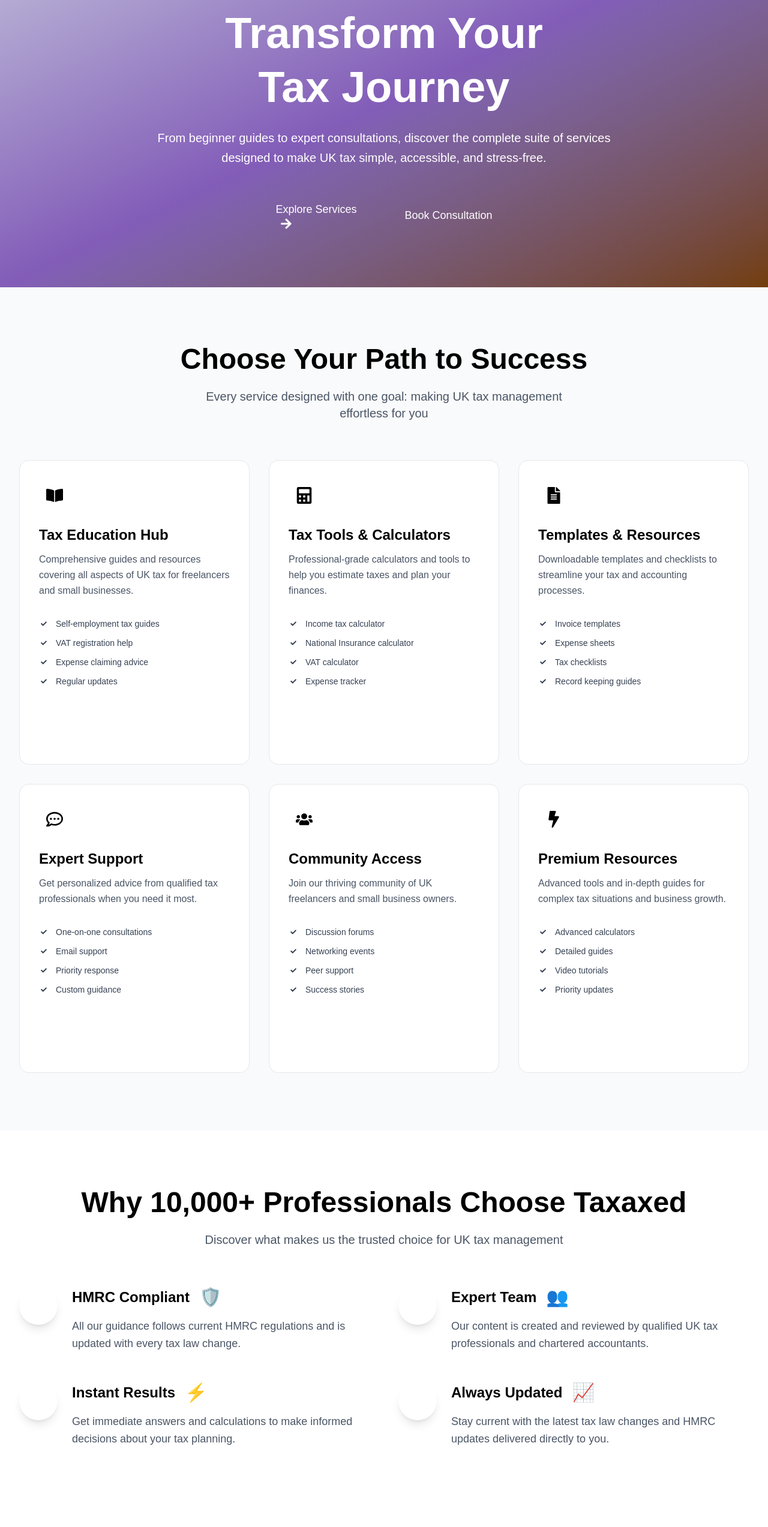
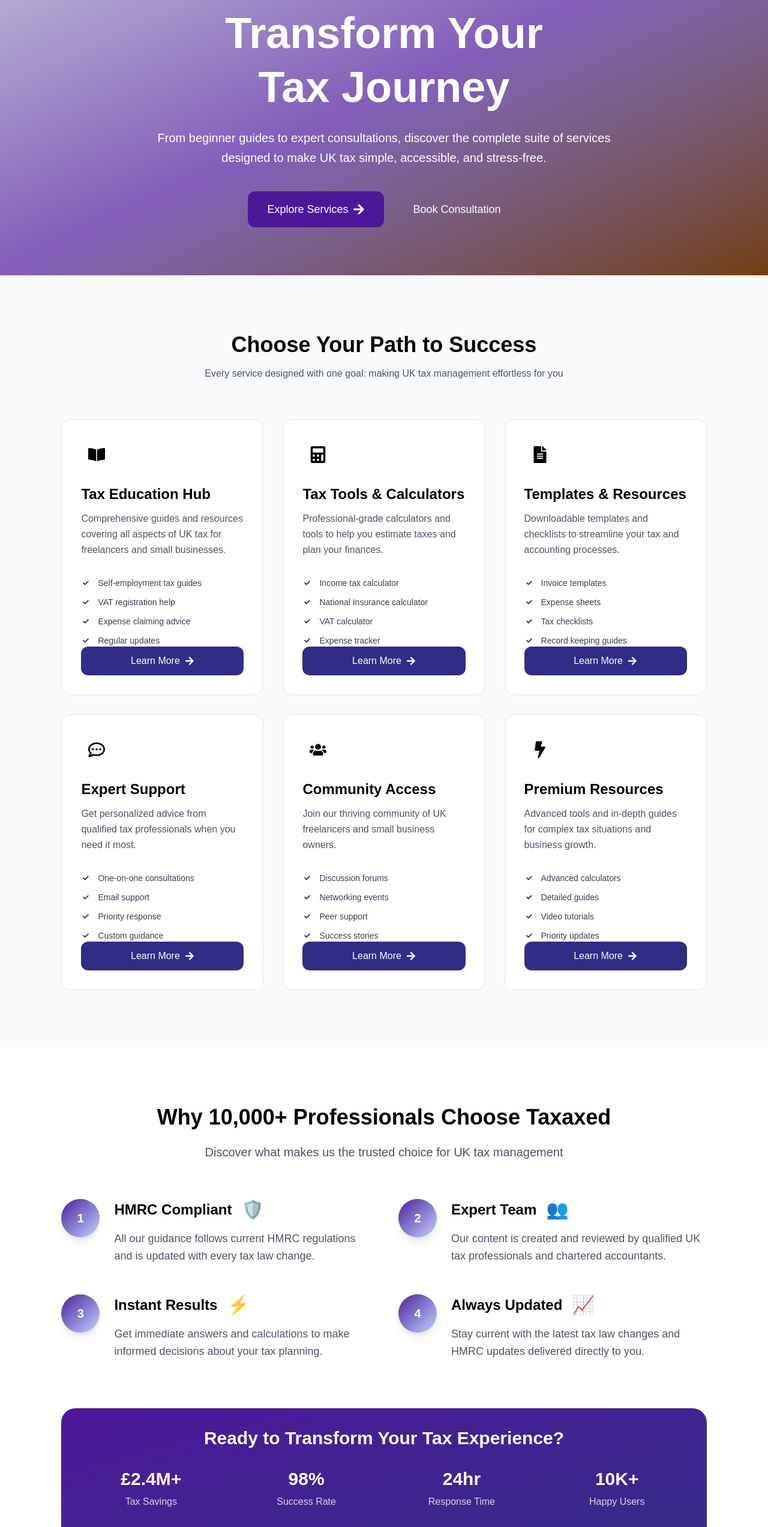
Before and after one commit to Olawoyin1/Taxaxed, a React (Vite) app: page /services in a window 1280 px wide. Shown: the part 234-2780 px from the top of the page at 60% size. Built offline with nearby package versions, Linux system fonts and the light colour scheme; a web font is replaced by a local one.

Commit message:
Services and about us modified

```diff
--- a/src/pages/About.tsx
+++ b/src/pages/About.tsx
@@ -7,25 +7,25 @@
       icon: Target,
       title: 'Mission-Driven',
       description: 'We exist to democratize tax knowledge and make it accessible to every UK entrepreneur and freelancer.',
-      color: 'from-blue-500 to-blue-600'
+      color: 'from-violet-500 to-blue-600'
     },
     {
       icon: Users,
       title: 'Community-First',
       description: 'Our community of freelancers, small business owners, and tax professionals drives everything we do.',
-      color: 'from-green-500 to-green-600'
+      color: 'from-purple-500 to-green-600'
     },
     {
       icon: Lightbulb,
       title: 'Innovation',
       description: 'We constantly innovate to make complex tax concepts simple and engaging for our users.',
-      color: 'from-purple-500 to-purple-600'
+      color: 'from-yellow-500 to-purple-600'
     },
     {
       icon: Shield,
       title: 'Trust & Transparency',
       description: 'We provide accurate, up-to-date information you can rely on for your financial decisions.',
-      color: 'from-orange-500 to-orange-600'
+      color: 'from-orange-500 to-purple-600'
     }
   ];
 
@@ -80,7 +80,7 @@
         <div className="container mx-auto  relative">
           <div className="grid lg:grid-cols-2 gap-12 items-center">
             <div>
-              <div className="inline-flex items-center px-4 py-2 bg-electric-violet/10 border border-gray-00 rounded-full text-electric-violet font-medium mb-6">
+              <div className="inline-flex items-center px-4 py-2 bg-gradient-to-br from-indigo-900 via-violet-900/80 border border-gray-400 rounded-full text-electric-violet font-medium mb-6">
                 <Heart className="mr-2" size={16} />
                 Made with passion for UK entrepreneurs
               </div>
@@ -124,9 +124,9 @@
         <div className="container mx-auto ">
           <div className="grid lg:grid-cols-3 gap-12">
             <div className="lg:col-span-2">
-              <h2 className="text-4xl md:text-5xl font-bold text-rich-indigo mb-8">Our Story</h2>
+              <h2 className="text-3xl md:text-4xl font-bold text-rich-indigo mb-4">Our Story</h2>
               <div className="prose prose-lg text-gray-600 space-y-6">
-                <p className="text-xl leading-relaxed">
+                <p className="leading-relaxed">
                   Taxaxed was born from a simple frustration: tax information for UK freelancers and small business owners was scattered, complex, and often intimidating. We saw talented entrepreneurs spending countless hours trying to understand their tax obligations instead of focusing on growing their businesses.
                 </p>
                 <p className="text-lg leading-relaxed">
@@ -161,8 +161,8 @@
       <section className="py-14 bg-gradient-to-br from-gray-50 to-white">
         <div className="container mx-auto ">
           <div className="text-center mb-16">
-            <h2 className="text-4xl md:text-5xl font-bold text-rich-indigo mb-6">Our Values Drive Everything</h2>
-            <p className="text-xl text-gray-600 max-w-3xl mx-auto">
+            <h2 className="text-3xl md:text-4xl font-bold text-rich-indigo mb-4">Our Values Drive Everything</h2>
+            <p className="text-gray-600 max-w-3xl mx-auto">
               These aren't just words on a wall. They're the principles that guide every decision,
               every feature, and every interaction at Taxaxed.
             </p>
@@ -175,8 +175,8 @@
                   <div className={`absolute inset-0 bg-gradient-to-br ${value.color} opacity-0 group-hover:opacity-5 transition-opacity duration-500`}></div>
 
                   <div className="relative">
-                    <div className={`w-20 h-20 bg-gradient-to-br ${value.color} rounded-2xl flex items-center justify-center mb-6 group-hover:scale-110 transition-transform duration-300 shadow-lg`}>
-                      <value.icon className="text-white" size={36} />
+                    <div className={`w-14 h-14 bg-gradient-to-br ${value.color} rounded-2xl flex items-center justify-center mb-4 group-hover:scale-110 transition-transform duration-300 shadow-lg`}>
+                      <value.icon className="text-white" size={24} />
                     </div>
                     <div className="text-2xl font-bold text-rich-indigo group-hover:text-electric-violet transition-colors duration-300">
                       {value.title}
@@ -197,10 +197,10 @@
       <section className="py-14 bg-white">
         <div className="container mx-auto">
           <div className="text-center mb-16">
-            <h2 className="text-4xl md:text-5xl font-bold text-rich-indigo mb-6">
+            <h2 className="text-3xl md:text-4xl font-bold text-rich-indigo mb-4">
               Built for Excellence, Designed for You
             </h2>
-            <p className="text- text-gray-600 max-w-3xl mx-auto">
+            <p className=" text-gray-600 max-w-3xl mx-auto">
               Our platform combines cutting-edge technology with user-centered design to deliver
               an unparalleled tax management experience.
             </p>
@@ -217,7 +217,7 @@
                       <div className="w-16 h-16 bg-gradient-to-br from-violet-900 to-indigo-200 rounded-2xl flex items-center justify-center group-hover:scale-110 transition-transform duration-300 shadow-lg">
                         <feature.icon className="text-white" size={28} />
                       </div>
-                      <div className="bg-electric-violet/10 text-electric-violet px-3 py-1 rounded-full text-sm font-semibold">
+                      <div className="bg-violet-900/10 text-violet-900 px-3 py-1 rounded-full text-sm font-semibold">
                         {feature.stats}
                       </div>
                     </div>
@@ -238,26 +238,26 @@
           <div className="bg-gradient-to-br from-indigo-900 to-violet-700 rounded-3xl p-12 text-white">
             <div className="text-center mb-12">
               <h3 className="text-3xl md:text-4xl font-bold mb-4">Proven Results Speak Louder Than Words</h3>
-              <p className="text-xl text-white/90">
+              <p className=" text-white/90">
                 Our commitment to excellence is reflected in every metric that matters
               </p>
             </div>
 
             <div className="grid grid-cols-2 md:grid-cols-4 gap-8">
               <div className="text-center">
-                <div className="text-4xl md:text-5xl font-bold mb-2">99.8%</div>
+                <div className="text-4xl  font-bold mb-2">99.8%</div>
                 <div className="text-white/80">User Satisfaction</div>
               </div>
               <div className="text-center">
-                <div className="text-4xl md:text-5xl font-bold mb-2">150+</div>
+                <div className="text-4xl  font-bold mb-2">150+</div>
                 <div className="text-white/80">Tax Guides Published</div>
               </div>
               <div className="text-center">
-                <div className="text-4xl md:text-5xl font-bold mb-2">24/7</div>
+                <div className="text-4xl  font-bold mb-2">24/7</div>
                 <div className="text-white/80">Platform Availability</div>
               </div>
               <div className="text-center">
-                <div className="text-4xl md:text-5xl font-bold mb-2">5-Star</div>
+                <div className="text-4xl  font-bold mb-2">5-Star</div>
                 <div className="text-white/80">Average Rating</div>
               </div>
             </div>
@@ -276,7 +276,7 @@
         <div className="container mx-auto ">
           <div className="grid lg:grid-cols-2 gap-12 items-center">
             <div>
-              <h2 className="text-4xl md:text-5xl font-bold text-rich-indigo mb-6">
+              <h2 className="text-3xl md:text-4xl font-bold text-rich-indigo mb-4">
                 Our Commitment to Your Success
               </h2>
               <p className="text-xl text-gray-600 mb-8 leading-relaxed">
--- a/src/pages/Services.tsx
+++ b/src/pages/Services.tsx
@@ -107,11 +107,10 @@
               From beginner guides to expert consultations, discover the complete suite of services designed to make UK tax simple, accessible, and stress-free.
             </p>
             <div className="flex flex-col sm:flex-row gap-4 justify-center">
-              <button className="bg-electric-violet hover:bg-electric-violet/90 text-white px-8 py-4 rounded-xl text-lg">
-                Explore Services
-                <FaArrowRight className="ml-2" size={20} />
+              <button className="bg-violet-900 flex items-center hover:bg-violet-800/90 text-white px-8 py-4 rounded-xl text-lg">
+                Explore Services                <FaArrowRight className="ml-2" size={20} />
               </button>
-              <button className="border-rich-indigo text-rich-indigo hover:bg-rich-indigo hover:text-white px-8 py-4 rounded-xl text-lg">
+              <button className="border-indigo-400 text-rich-indigo hover:bg-rich-indigo hover:text-white px-8 py-4 rounded-xl text-lg">
                 Book Consultation
               </button>
             </div>
@@ -121,19 +120,19 @@
 
       {/* Services Grid */}
       <section className="py-24 bg-gray-50">
-        <div className="max-w-7xl mx-auto px-4 sm:px-6 lg:px-8">
+        <div className="container mx-auto ">
           <div className="text-center mb-16">
-            <h2 className="text-4xl md:text-5xl font-bold text-rich-indigo mb-6">
+            <h2 className="text-3xl md:text-4xl font-bold text-rich-indigo mb-4">
               Choose Your Path to Success
             </h2>
-            <p className="text-xl text-gray-600 max-w-2xl mx-auto">
+            <p className="text-gray-600 max-w-2xl mx-auto">
               Every service designed with one goal: making UK tax management effortless for you
             </p>
           </div>
 
           <div className="grid lg:grid-cols-3 md:grid-cols-2 gap-8">
             {services.map((service, index) => (
-              <div key={index} className="h-full bg-white border border-gray-200 hover:border-electric-violet/30 transition-all duration-300 hover:shadow-lg rounded-2xl overflow-hidden">
+              <div key={index} className="h-full bg-white border border-gray-200 hover:border-violet-900/30 transition-all duration-300 hover:shadow-lg rounded-2xl overflow-hidden">
                 <div className="p-8">
                   <div className="flex items-start space-x-4 mb-6">
                     <div className="p-3 bg-electric-violet/10 rounded-xl">
@@ -149,7 +148,7 @@
                 </div>
 
                 <div className="p-8 pt-0">
-                  <div className="space-y-3 mb-8">
+                  <div className="space-y-3">
                     {service.features.map((feature, featureIndex) => (
                       <div key={featureIndex} className="flex items-center text-gray-700">
                         <div className="w-4 h-4 bg-electric-violet/10 rounded-full flex items-center justify-center mr-3 flex-shrink-0">
@@ -160,10 +159,9 @@
                     ))}
                   </div>
 
-                  <Link to={service.link}>
-                    <button className="w-full bg-rich-indigo hover:bg-rich-indigo/90 text-white py-3 rounded-xl font-medium transition-all duration-300">
-                      Learn More
-                      <FaArrowRight className="ml-2" size={16} />
+                  <Link to={service.link} className='mt-2'>
+                    <button className="w-full flex items-center justify-center bg-indigo-900 hover:bg-indigo-900/90 text-white py-3 rounded-xl font-medium transition-all duration-300">
+                      Learn More      <FaArrowRight className="ml-2" size={16} />
                     </button>
                   </Link>
                 </div>
@@ -175,9 +173,9 @@
 
       {/* Why Choose Us */}
       <section className="py-24 bg-white">
-        <div className="max-w-7xl mx-auto px-4 sm:px-6 lg:px-8">
+        <div className="container mx-auto ">
           <div className="text-center mb-16">
-            <h2 className="text-4xl md:text-5xl font-bold text-rich-indigo mb-6">
+            <h2 className="text-3xl md:text-4xl font-bold text-rich-indigo mb-6">
               Why 10,000+ Professionals Choose Taxaxed
             </h2>
             <p className="text-xl text-gray-600 max-w-2xl mx-auto">
@@ -190,7 +188,7 @@
               <div key={index} className="flex items-start space-x-6 group">
                 {/* Number Circle */}
                 <div className="flex-shrink-0">
-                  <div className="w-16 h-16 bg-gradient-to-br from-electric-violet to-rich-indigo rounded-full flex items-center justify-center text-white font-bold text-xl shadow-lg group-hover:scale-110 transition-transform duration-300">
+                  <div className="w-16 h-16 bg-gradient-to-br from-violet-900 to-indigo-200 rounded-full flex items-center justify-center text-white font-bold text-xl shadow-lg group-hover:scale-110 transition-transform duration-300">
                     {index + 1}
                   </div>
                 </div>
@@ -212,28 +210,28 @@
           </div>
 
           {/* Stats Section */}
-          <div className="mt-20 bg-gradient-to-br from-electric-violet to-rich-indigo rounded-3xl p-8 text-white">
+          <div className="mt-20 bg-gradient-to-br from-violet-900 to-indigo-900 rounded-3xl p-8 text-white">
             <h3 className="text-3xl font-bold mb-8 text-center">Ready to Transform Your Tax Experience?</h3>
             <div className="grid grid-cols-2 md:grid-cols-4 gap-6 mb-8">
               <div className="text-center">
-                <div className="text-4xl font-bold mb-2">£2.4M+</div>
+                <div className="text-3xl font-bold mb-2">£2.4M+</div>
                 <div className="text-white/80">Tax Savings</div>
               </div>
               <div className="text-center">
-                <div className="text-4xl font-bold mb-2">98%</div>
+                <div className="text-3xl font-bold mb-2">98%</div>
                 <div className="text-white/80">Success Rate</div>
               </div>
               <div className="text-center">
-                <div className="text-4xl font-bold mb-2">24hr</div>
+                <div className="text-3xl font-bold mb-2">24hr</div>
                 <div className="text-white/80">Response Time</div>
               </div>
               <div className="text-center">
-                <div className="text-4xl font-bold mb-2">10K+</div>
+                <div className="text-3xl font-bold mb-2">10K+</div>
                 <div className="text-white/80">Happy Users</div>
               </div>
             </div>
             <div className="text-center">
-              <button className="bg-white text-rich-indigo hover:bg-white/90 py-4 px-8 rounded-xl font-semibold text-lg">
+              <button className="bg-white text-indigo-900 hover:bg-white/90 py-4 px-8 rounded-xl font-semibold text-lg">
                 Start Your Journey Today
               </button>
             </div>
```
